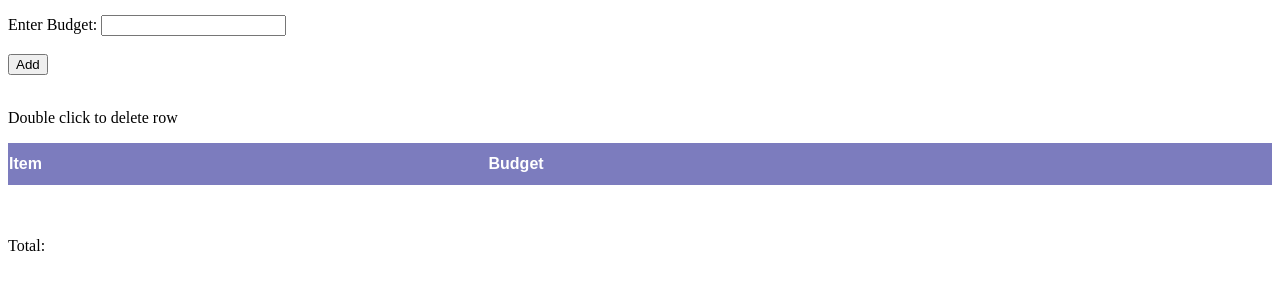
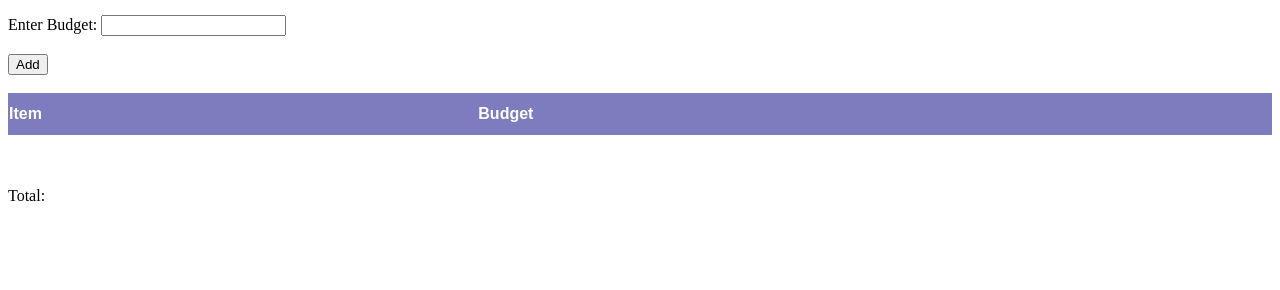
Before and after one commit to rebeccasolomon446/cost_of_living_bugdet_tool, a plain HTML site: page index.html in a window 1280 px wide. Shown: the part 104-394 px from the top of the page. Drawn offline with Linux system fonts and the light colour scheme.

Commit message:
refactor html

```diff
--- a/index.html
+++ b/index.html
@@ -17,20 +17,21 @@
         <label for="budget-num">Enter Budget:</label>
         <input type="number" id="budget-num" name="budget_num" /><br /><br />
         <button type="submit" id="form-button">Add</button><br/><br/>
-        <p>Double click to delete row</p>
       </form>
     </div>
 
-    <div>
+
       <table id="table">
-        <tr id="row-titles">
+        <thead>
           <th class="table-h">Item</th>
           <th class="table-h">Budget</th>
-        </tr>
+          <th></th>
+        </thead>
+        <tbody></tbody>
       </table>
       <br>
       <br>
-    </div>
+
 
     <div>
       <p id="budget-total">Total: </p>
```
